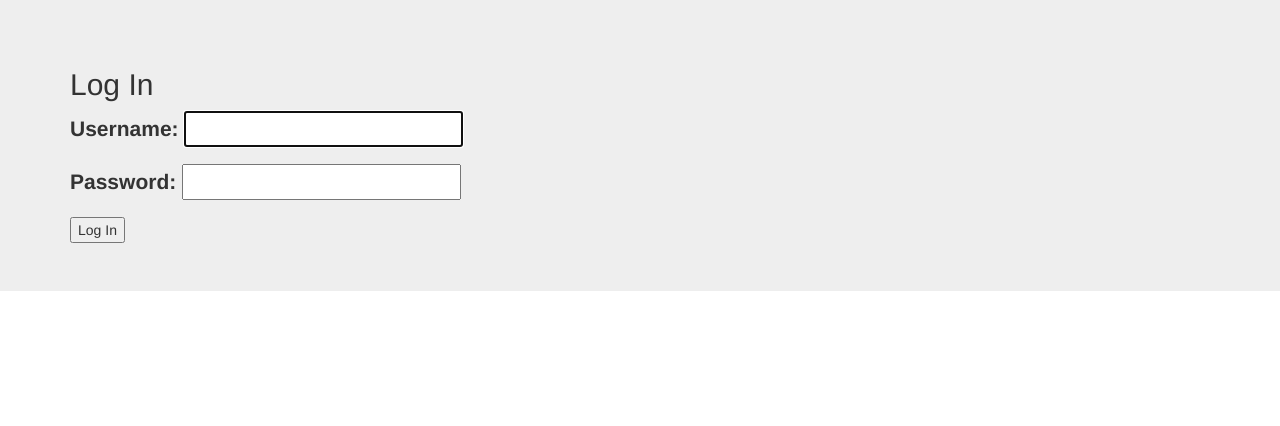
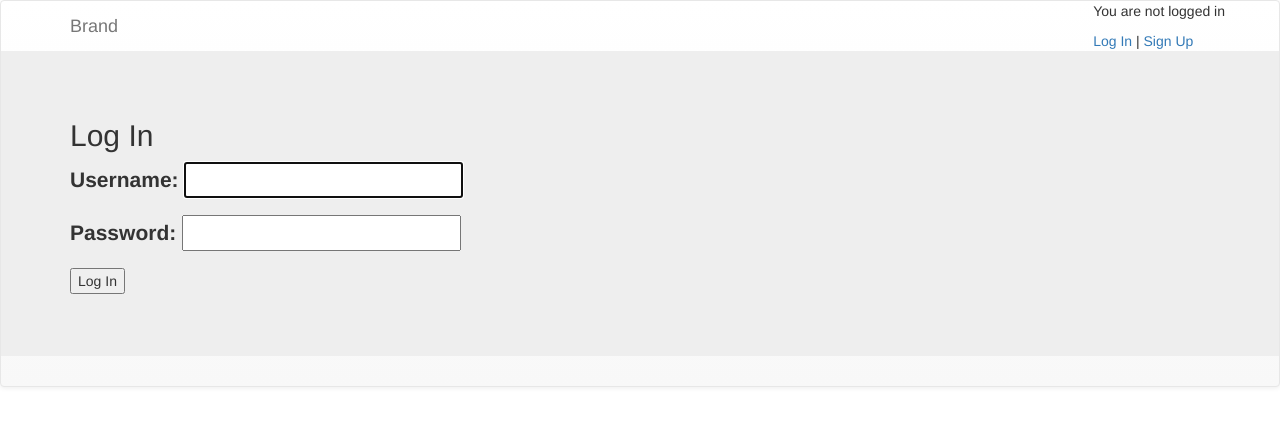
Before and after one commit to eldridgeribeiro04/sports-store, a Django app: page /accounts/login/ in a window 1280 px wide. Shown: the top 426 px of the page. Run offline with Django 5.2, Linux system fonts and the light colour scheme.

Commit message:
created the entire accounts registration page

```diff
--- a/sports_store/templates/base.html
+++ b/sports_store/templates/base.html
@@ -13,9 +13,32 @@
     <script src="https://cdn.jsdelivr.net/npm/bootstrap@3.3.7/dist/js/bootstrap.min.js" integrity="sha384-Tc5IQib027qvyjSMfHjOMaLkfuWVxZxUPnCJA7l2mCWNIpG9mGCD8wGNIcPD7Txa" crossorigin="anonymous"></script>
 </head>
 <body>
-  <main>
-    {% block content %}
-    {% endblock %}
-  </main>
+
+    <div class="navbar navbar-default">
+      <div class="container">
+
+        <a class="navbar-brand" href="{% url 'home' %}">Brand</a>
+
+        <ul class="nav navbar-nav navbar-right">
+          {% if user.is_authenticated %}
+          Hi {{ user.username }}!
+          <p>
+            <form action="{% url 'logout' %}" method="post">
+              {% csrf_token %}
+              {{form.as_p}}
+            <button type="submit">Logout</button>
+            </form>
+          </p>
+          {% else %}
+          <p>You are not logged in</p>
+          <a href="{% url 'login' %}">Log In</a> |
+          <a href="{% url 'signup' %}">Sign Up</a>
+          {% endif %}
+        </ul>
+      </div>
+      {% block content %}
+      {% endblock %}
+    </div>
+
 </body>
 </html>
--- a/sports_store/templates/registration/login.html
+++ b/sports_store/templates/registration/login.html
@@ -1,8 +1,9 @@
-{% extends "base.html" %}
+<!-- {% extends "base.html" %} -->
 
 {% block title %}Log In{% endblock %}
 
 {% block content %}
+
     <div class="jumbotron">
             <div class="container">
             <h2>Log In</h2>
--- a/sports_store/templates/registration/signup.html
+++ b/sports_store/templates/registration/signup.html
@@ -1,12 +1,16 @@
-{% extends "base.html" %}
+<!-- {% extends "base.html" %} -->
 
 {% block title %}Sign Up{% endblock %}
 
 {% block content %}
+  <div class="jumbotron">
+    <div class="container">
       <h2>Sign Up</h2>
       <form method="post">
         {% csrf_token %}
         {{ form.as_p }}
         <button type="submit">Sign Up</button>
       </form>
+    </div>
+  </div>
 {% endblock %}
```
Also changed, not shown: sports_store/templates/home.html (+1 -8 lines), sports_store/db.sqlite3. Lines whose indentation alone changed are shown as unchanged.
